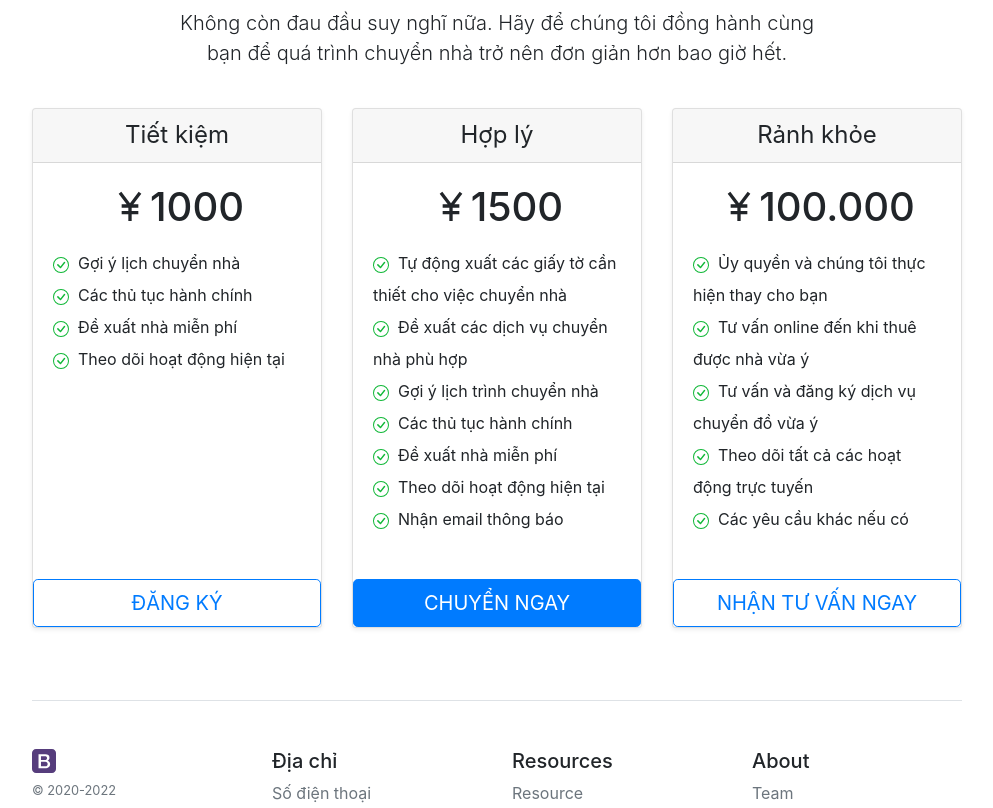
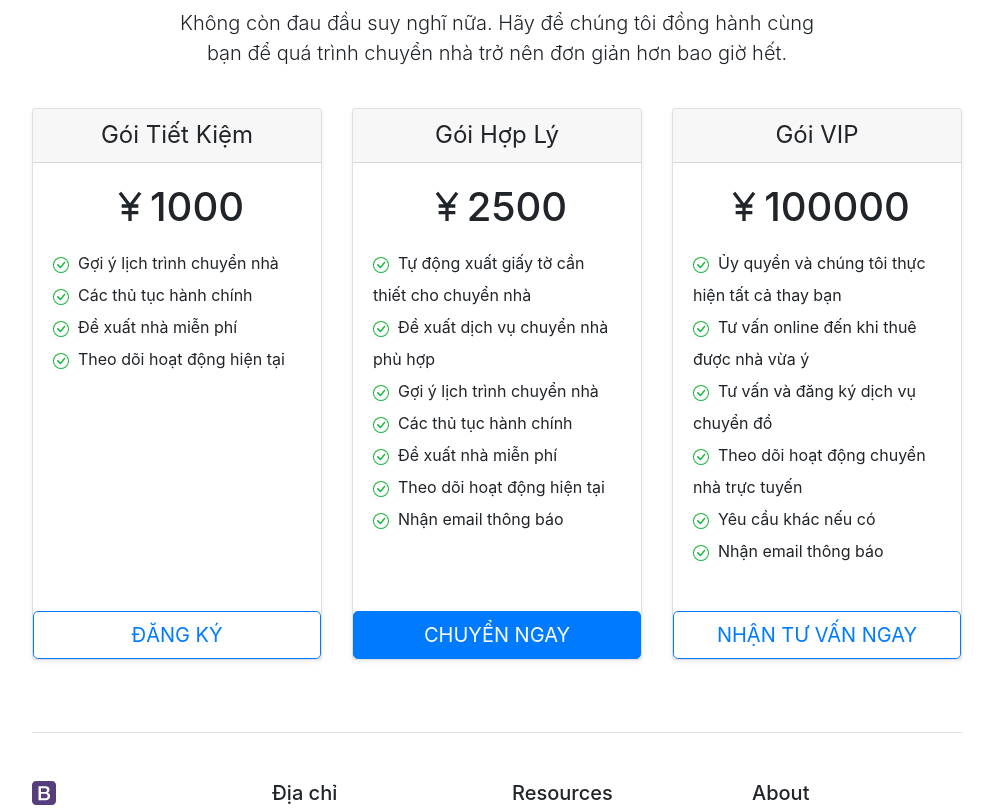
Before and after one commit to chichiPham/chichi, a React (Create React App) app: page / in a window 1280 px wide. Shown: the part 751-1559 px from the top of the page, without its empty margins (143-1136 px from the left). Built offline with nearby package versions, Linux system fonts and the light colour scheme.

Commit message:
chinh sua fill data va render

```diff
--- /dev/null
+++ b/src/components/forms/customSelectInput.js
@@ -0,0 +1,33 @@
+import React from 'react';
+
+
+const BasicSelect = (props) => {
+
+    const [value, setValue] = React.useState('');
+
+    const handleChange = (event) => {
+        setValue(event.target.value);
+        props.onChange(event)
+    };
+    return (
+        <div>
+            <select
+                name={props.name}
+                id={props.id}
+                value={value}
+                onChange={handleChange}
+                className={props.className}
+            >
+                <option >{props.placeholder}</option>
+                {props.data.map((item, index) =>
+                    <option key={item.id} value={item.value} >{item.name} </option>)}
+
+
+
+
+            </select>
+        </div>
+    );
+};
+
+export default BasicSelect;
--- a/src/dataFill/data.js
+++ b/src/dataFill/data.js
@@ -1,22 +1,23 @@
 
-const pricingA = {
 
-    name: 'Gói Tiết Kiệm',
-    price: '1000 JPY',
-    buttonText: 'Đăng ký ngay',
-    content: [
+const pricingServiceData = [
+    {
+        id: 1,
+        planName: 'Gói Tiết Kiệm',
+        price: 1000
+        , content: [
             'Gợi ý lịch trình chuyển nhà',
             'Các thủ tục hành chính',
             'Đề xuất nhà miễn phí',
             'Theo dõi hoạt động hiện tại'
-    ]
-}
-const pricingB = {
-
-    name: 'Gói Đề Xuất',
-    buttonText: 'Chuyển ngay',
-    price: '2500 JPY',
-    content: [
+        ], btnClass: 'btn-outline-primary'
+        , btnTitle: "ĐĂNG KÝ"
+    },
+    {
+        id: 2,
+        planName: 'Gói Hợp Lý',
+        price: 2500
+        , content: [
             'Tự động xuất giấy tờ cần thiết cho chuyển nhà',
             'Đề xuất dịch vụ chuyển nhà phù hợp',
             'Gợi ý lịch trình chuyển nhà',
@@ -24,14 +25,14 @@ const pricingB = {
             'Đề xuất nhà miễn phí',
             'Theo dõi hoạt động hiện tại',
             'Nhận email thông báo'
-    ]
-}
-const pricingC = {
-
-    name: 'Gói VIP',
-    price: '100000 JPY',
-    buttonText: 'Nhận tư vấn ngay',
-    content: [
+        ], btnClass: 'btn-primary'
+        , btnTitle: "CHUYỂN NGAY"
+    },
+    {
+        id: 3,
+        planName: 'Gói VIP',
+        price: 100000
+        , content: [
             'Ủy quyền và chúng tôi thực hiện tất cả thay bạn',
             'Tư vấn online đến khi thuê được nhà vừa ý',
             'Tư vấn và đăng ký dịch vụ chuyển đồ',
@@ -39,60 +40,66 @@ const pricingC = {
             'Yêu cầu khác nếu có',
             'Nhận email thông báo'
         ]
-}
-const pricingServiceData = [
-    'Tiết kiệm',
-    'Hợp lý',
-    'Rảnh khỏe'
+        , btnClass: 'btn-outline-primary'
+        , btnTitle: "NHẬN TƯ VẤN NGAY"
+    },
+
+]
+const plan=[
+    { id: 1, name: "Gói Tiết Kiệm",value:'Gói Tiết Kiệm ' },
+    { id: 2, name: 'Gói Hợp Lý',value:'Gói Hợp Lý' },
+    { id: 3, name: 'Gói VIP', value:'Gói VIP'},
 ]
 const city = [
-    "  01  北海道  Hokkaido",
-    '02	青森県	Aomori ',
-    '03	岩手県	Iwate',
-    ' 04	宮城県	Miyagi',
-    '05	秋田県	Akita',
-    '06	山形県	Yamagata ',
-    ' 07	福島県	Fukushima ',
-    '  08	茨城県	Ibaraki ',
-    '  09	栃木県	Tochigi ',
-    ' 10	群馬県	Gunma ',
-    '11	埼玉県	Saitama ',
-    ' 12	千葉県	Chiba ',
-    '  13	東京都	Tokyo',
-    ' 14	神奈川県  Kanagawa ',
-    '15	新潟県	Niigata ',
-    ' 16	富山県	Toyama ',
-    '   17	石川県	Ishikawa ',
-    '  18	福井県	Fukui ',
-    ' 19	山梨県	Yamanashi ',
-    '  20	長野県	Nagano ',
-    '21	岐阜県	Gifu ',
-    '22	静岡県	Shizuoka ',
-    '   23	愛知県	Aichi ',
-    '   24	三重県	Mie ',
-    ' 25	滋賀県	Shiga ',
-    '  26	京都府	Kyoto ',
-    '    27	大阪府	Osaka ',
-    '    28	兵庫県	Hyogo ',
-    '    29	奈良県	Nara ',
-    '   30	和歌山県  Wakayama ',
-    '    31	鳥取県	Tottori ',
-    '    32	島根県	Shimane ',
-    '    33	岡山県	Okayama ',
-    '    34	広島県	Hiroshima ',
-    '   35	山口県	Yamaguchi ',
-    '    36	徳島県	Tokushima ',
-    '    37	香川県	Kagawa',
-    '    38	愛媛県	Ehime',
-    '    39	高知県	Kochi ',
-    '    40	福岡県	Fukuoka ',
-    '    41	佐賀県	Saga ',
-    '    42	長崎県	Nagasaki ',
-    '    43	熊本県	Kumamoto ',
-    '    44	大分県	Oita ',
-    '    45	宮崎県	Miyazaki ',
-    '    46	鹿児島県  Kagoshima ',
-    '47	沖縄県	Okinawa'
+
+    { id: 1, name: "01  北海道  Hokkaido",value:'Hokkaido' },
+    { id: 2, name: '02	青森県	Aomori ',value:'Aomori' },
+    { id: 3, name: '03	岩手県	Iwate', value:'Iwate'},
+    { id: 4, name: ' 04	宮城県	Miyagi', value:'Miyagi'},
+    { id: 5, name: '05	秋田県	Akita', value:'Akita'},
+    { id: 6, name: '06	山形県	Yamagata ', value:'Yamagata'},
+    { id: 7, name: ' 07	福島県	Fukushima ', value:'Fukushima'},
+    { id: 8, name: '  08	茨城県	Ibaraki ', value:'Ibaraki'},
+    { id: 9, name: '  09	栃木県	Tochigi ', value:'Tochigi'},
+    { id: 10, name: ' 10	群馬県	Gunma ', value:'Gunma'},
+    { id: 11, name: '11	埼玉県	Saitama ', value:'Saitama'},
+    { id: 12, name: ' 12	千葉県	Chiba ', value:'Chiba'},
+    { id: 13, name: '  13	東京都	Tokyo', value:'Tokyo'},
+    { id: 14, name: ' 14	神奈川県  Kanagawa ',value:'Kanagawa' },
+    { id: 15, name: '15	新潟県	Niigata ', value:'Niigata'},
+    { id: 16, name: ' 16	富山県	Toyama ',value:'Toyama' },
+    { id: 17, name: '   17	石川県	Ishikawa ', value:'Ishikawa'},
+    { id: 18, name: '  18	福井県	Fukui ', value:'Fukui'},
+    { id: 19, name: ' 19	山梨県	Yamanashi ', value:'Yamanashi'},
+    { id: 20, name: '  20	長野県	Nagano ', value:'Nagano'},
+    { id: 21, name: '21	岐阜県	Gifu ', value:'Gifu'},
+    { id: 22, name: '22	静岡県	Shizuoka ', value:'Shizuoka'},
+    { id: 23, name: '   23	愛知県	Aichi ', value:'Aichi'},
+    { id: 24, name: '   24	三重県	Mie ', value:'Mie'},
+    { id: 25, name: ' 25	滋賀県	Shiga ', value:'Shiga'},
+    { id: 26, name: '  26	京都府	Kyoto ',value:'Kyoto' },
+    { id: 27, name: '    27	大阪府	Osaka ',value:'Osaka' },
+    { id: 28, name: '    28	兵庫県	Hyogo ',value:'Hyogo' },
+    { id: 29, name: '    29	奈良県	Nara ',value:'Nara' },
+    { id: 30, name: '   30	和歌山県  Wakayama ',value:'Wakayama' },
+    { id: 31, name: '    31	鳥取県	Tottori ',value:'Tottori' },
+    { id: 32, name: '    32	島根県	Shimane ',value:'Shimane' },
+    { id: 33, name: '    33	岡山県	Okayama ',value:'Okayama' },
+    { id: 34, name: '    34	広島県	Hiroshima ', value:'Hiroshima'},
+    { id: 35, name: '   35	山口県	Yamaguchi ', value:'Yamaguchi'},
+    { id: 36, name: '    36	徳島県	Tokushima ',value:'Tokushima' },
+    { id: 37, name: '    37	香川県	Kagawa', value:'Kagawa'},
+    { id: 38, name: '    38	愛媛県	Ehime', value:'Ehime'},
+    { id: 39, name: '    39	高知県	Kochi ', value:'Kochi'},
+    { id: 40, name: '    40	福岡県	Fukuoka ', value:'Fukuoka'},
+    { id: 41, name: '    41	佐賀県	Saga ', value:'Saga'},
+    { id: 42, name: '    42	長崎県	Nagasaki ', value:'Nagasaki'},
+    { id: 43, name: '    43	熊本県	Kumamoto ', value:'Kumamoto'},
+    { id: 44, name: '    44	大分県	Oita ', value:'Oita'},
+    { id: 45, name: '    45	宮崎県	Miyazaki ', value:'Miyazaki'},
+    { id: 46, name: '    46	鹿児島県  Kagoshima ', value:'Kagoshima'},
+    { id: 47, name: '47	沖縄県	Okinawa', value:'Okinawa'},
+
 ]
 
-export { pricingA, pricingB, pricingC, city,  pricingServiceData }
+export { city, plan,pricingServiceData }
--- a/src/pricing/Box.jsx
+++ b/src/pricing/Box.jsx
@@ -2,9 +2,9 @@ import React from "react";
 import { BiYen } from "react-icons/bi"
 import { BsCheckCircle } from "react-icons/bs";
 const Box = (props) => {
-  const { title, btnClass, btnTitle, price, feature, handleSelectPackage } = props;
+  const { title, btnClass, btnTitle, price, feature, handleSelectPackage ,key} = props;
   return (
-    <div className="card mb-4 shadow-sm">
+    <>
       <div className="card-header">
         <h4 className="my-0 font-weight-normal">{title}</h4>
       </div>
@@ -30,7 +30,7 @@ const Box = (props) => {
         >
         {btnTitle}
       </button>
-    </div>
+    </>
   );
 };
 
--- a/src/pricing/PricingBox.jsx
+++ b/src/pricing/PricingBox.jsx
@@ -1,33 +1,33 @@
 import React from "react";
 import Box from "./Box.jsx";
-import {useDispatch, useSelector} from "react-redux";
-import {setPackage} from "../store/package/packageSlice";
-import {useNavigate} from "react-router-dom";
-
+import { useDispatch, useSelector } from "react-redux";
+import { setPackage } from "../store/package/packageSlice";
+import { useNavigate } from "react-router-dom";
+import { pricingServiceData } from "../dataFill/data.js";
 
 const PricingBox = () => {
-  const featureBox1 = [
-    "Gợi ý lịch chuyển nhà",
-    "Các thủ tục hành chính",
-    "Đề xuất nhà miễn phí",
-    "Theo dõi hoạt động hiện tại",
-  ];
-  const featureBox2 = [
-    "Tự động xuất các giấy tờ cần thiết cho việc chuyển nhà",
-    "Đề xuất các dịch vụ chuyển nhà phù hợp",
-    "Gợi ý lịch trình chuyển nhà",
-    "Các thủ tục hành chính",
-    "Đề xuất nhà miễn phí",
-    "Theo dõi hoạt động hiện tại",
-    "Nhận email thông báo"
-  ];
-  const featureBox3 = [
-    "Ủy quyền và chúng tôi thực hiện thay cho bạn",
-    "Tư vấn online đến khi thuê được nhà vừa ý",
-    "Tư vấn và đăng ký dịch vụ chuyển đồ vừa ý",
-    "Theo dõi tất cả các hoạt động trực tuyến",
-    "Các yêu cầu khác nếu có"
-  ];
+  // const featureBox1 = [
+  //   "Gợi ý lịch chuyển nhà",
+  //   "Các thủ tục hành chính",
+  //   "Đề xuất nhà miễn phí",
+  //   "Theo dõi hoạt động hiện tại",
+  // ];
+  // const featureBox2 = [
+  //   "Tự động xuất các giấy tờ cần thiết cho việc chuyển nhà",
+  //   "Đề xuất các dịch vụ chuyển nhà phù hợp",
+  //   "Gợi ý lịch trình chuyển nhà",
+  //   "Các thủ tục hành chính",
+  //   "Đề xuất nhà miễn phí",
+  //   "Theo dõi hoạt động hiện tại",
+  //   "Nhận email thông báo"
+  // ];
+  // const featureBox3 = [
+  //   "Ủy quyền và chúng tôi thực hiện thay cho bạn",
+  //   "Tư vấn online đến khi thuê được nhà vừa ý",
+  //   "Tư vấn và đăng ký dịch vụ chuyển đồ vừa ý",
+  //   "Theo dõi tất cả các hoạt động trực tuyến",
+  //   "Các yêu cầu khác nếu có"
+  // ];
 
   const dispatch = useDispatch();
   const navigate = useNavigate();
@@ -36,12 +36,28 @@ const PricingBox = () => {
     dispatch(setPackage(planName));
     navigate("/register");
   }
+  const cardService = pricingServiceData.map((item, index) =>
+  <div  className="card mb-4 shadow-sm" key={index}>
+<Box
+      price={item.price}
+      title={item.planName}
+      btnClass={item.btnClass}
+      btnTitle={item.btnTitle}
+      feature={item.content}
+      handleSelectPackage={handleSelectPackage}
+    />
+  </div>
+
+
+
+  )
   return (
     <div className="card-deck mb-3 text-center">
-      <Box
+      {cardService}
+      {/* <Box
         price="1000"
         title="Tiết kiệm"
-        btnClass="btn-outline-primary"
+        btnClass=""
         btnTitle="ĐĂNG KÝ"
         feature={featureBox1}
         handleSelectPackage={handleSelectPackage}
@@ -61,9 +77,9 @@ const PricingBox = () => {
         btnClass="btn-outline-primary"
         btnTitle="NHẬN TƯ VẤN NGAY"
         feature={featureBox3}
-        handleSelectPackage={ handleSelectPackage}
+        handleSelectPackage={handleSelectPackage}
 
-      />
+      /> */}
     </div>
   );
 };
--- a/src/routes/services/service.component.jsx
+++ b/src/routes/services/service.component.jsx
@@ -1,5 +1,5 @@
 import React from "react";
-import {Fragment} from "react";
+import { Fragment } from "react";
 import DataTable from "../../components/table/data-table.component";
 import SuggestedApartment from "../../components/modules/suggested-apartment.component";
 import SuggestedMovingService from "../../components/modules/suggested-moving-service.component";
@@ -10,13 +10,19 @@ const Service = () => {
 
     const isPay = true
 
+    if (isPay) {
+        return (
+            <>
+                <DataTable />
+                <SuggestedApartment />
+                <SuggestedMovingService />
+            </>
+        )
+    }
     return (
-        <Fragment>
-            {isPay &&<Payment/>}
-            <DataTable />
-            <SuggestedApartment />
-            <SuggestedMovingService />
-        </Fragment>
+        <>
+            <Payment />
+        </>
     )
 }
 
```
Also changed, not shown: src/components/forms/customCheckBox.js (deleted, +0 -16 lines), src/components/forms/register.component.jsx (+7 -11 lines). Lines whose indentation alone changed are shown as unchanged.
